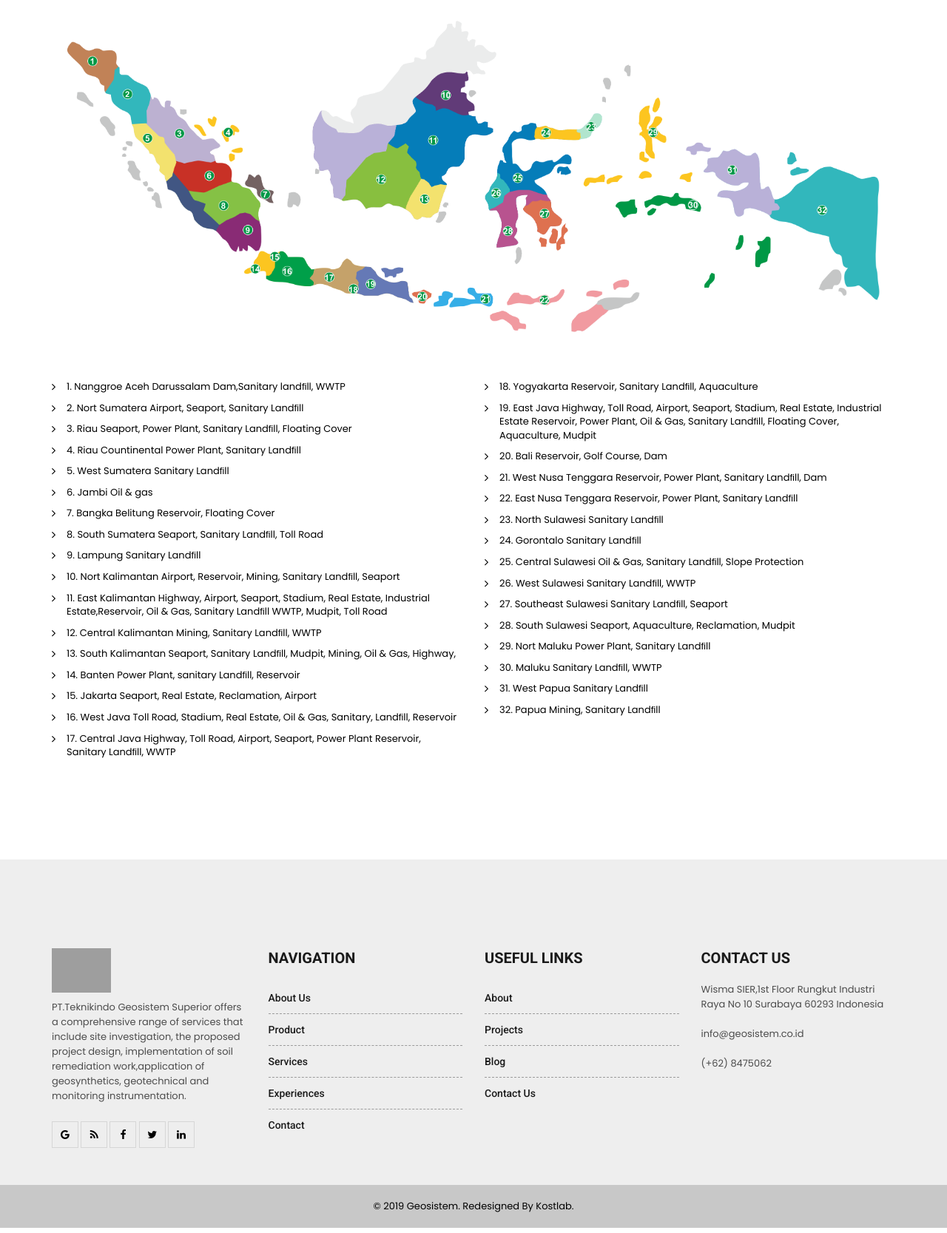
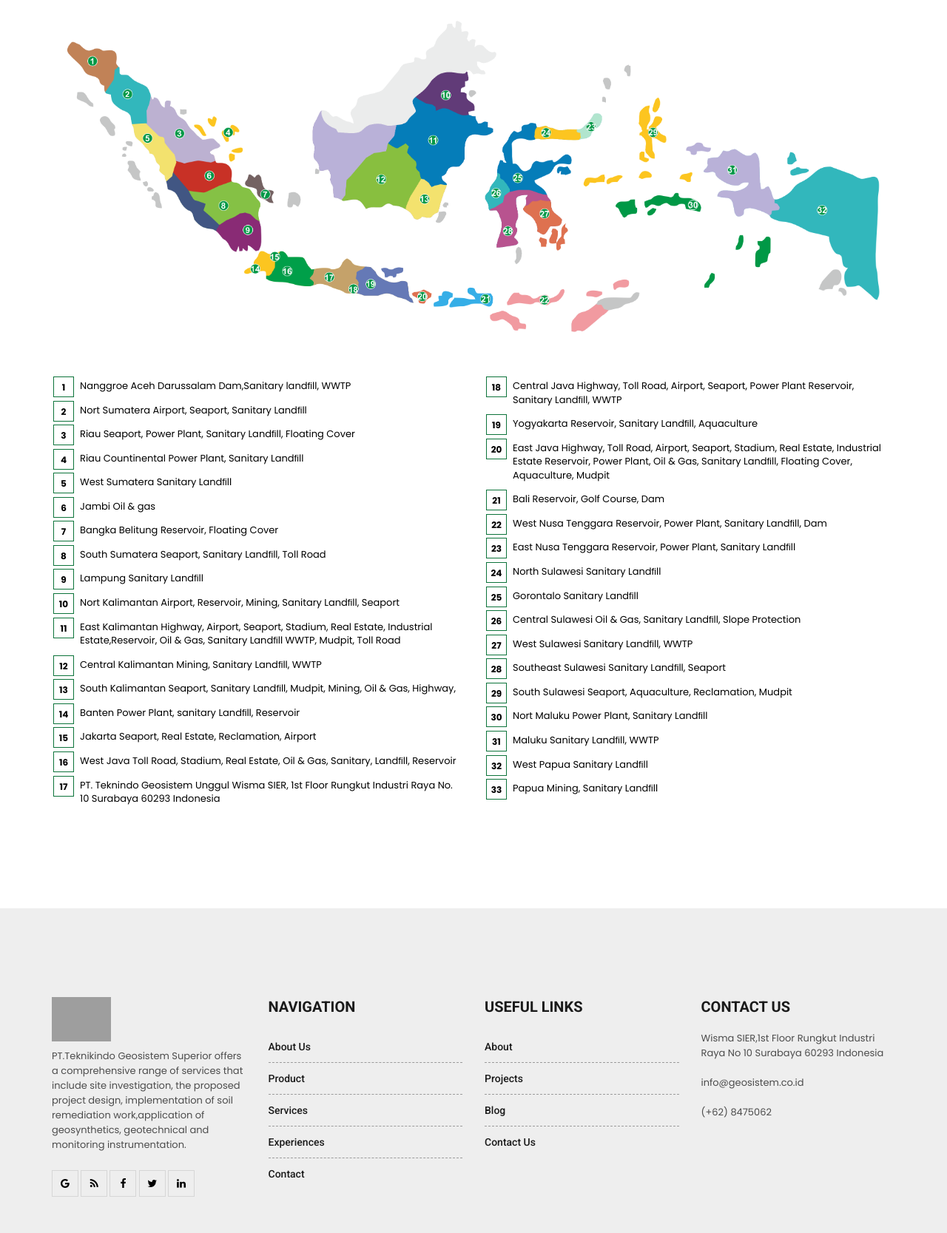
Before and after one commit to fataelislami/geosistem, a CodeIgniter app: page /kostlab/experiences in a window 1280 px wide. Shown: the part 305-1972 px from the top of the page at 74% size. Run offline with CodeIgniter, Linux system fonts and the light colour scheme; some libraries are stand-ins or nearby versions; grey boxes are pictures that could not be loaded.

Commit message:
Add li hidden

```diff
--- a/application/modules/front/views/experiences.php
+++ b/application/modules/front/views/experiences.php
@@ -26,74 +26,80 @@
             <div class="mt-post-text">
               <div class="row">
                 <div class="col-md-6">
-                  <ul class="list-angle-right anchor-line">
-                      <li>1. Nanggroe Aceh Darussalam Dam,Sanitary landﬁll, WWTP</li>
+                  <ol class="list-num-count list-outline">
+                  <li>Nanggroe Aceh Darussalam Dam,Sanitary landﬁll, WWTP</li>
 
-                      <li>2. Nort Sumatera Airport, Seaport, Sanitary Landﬁll</li>
+                  <li>Nort Sumatera Airport, Seaport, Sanitary Landﬁll</li>
 
-                      <li>3. Riau Seaport, Power Plant, Sanitary Landﬁll, Floating Cover</li>
+                  <li>Riau Seaport, Power Plant, Sanitary Landﬁll, Floating Cover</li>
 
-                      <li>4. Riau Countinental Power Plant, Sanitary Landﬁll</li>
+                  <li>Riau Countinental Power Plant, Sanitary Landﬁll</li>
 
-                      <li>5. West Sumatera Sanitary Landﬁll</li>
+                  <li>West Sumatera Sanitary Landﬁll</li>
 
-                      <li>6. Jambi Oil & gas</li>
+                  <li>Jambi Oil & gas</li>
 
-                      <li>7. Bangka Belitung Reservoir, Floating Cover</li>
+                  <li>Bangka Belitung Reservoir, Floating Cover</li>
 
-                      <li>8. South Sumatera Seaport, Sanitary Landﬁll, Toll Road</li>
+                  <li>South Sumatera Seaport, Sanitary Landﬁll, Toll Road</li>
 
-                      <li>9. Lampung Sanitary Landﬁll</li>
+                  <li>Lampung Sanitary Landﬁll</li>
 
-                      <li>10. Nort Kalimantan Airport, Reservoir, Mining, Sanitary Landﬁll, Seaport</li>
+                  <li>Nort Kalimantan Airport, Reservoir, Mining, Sanitary Landﬁll, Seaport</li>
 
-                      <li>11. East Kalimantan Highway, Airport, Seaport, Stadium, Real Estate, Industrial Estate,Reservoir, Oil & Gas, Sanitary Landﬁll WWTP, Mudpit, Toll Road</li>
+                  <li>East Kalimantan Highway, Airport, Seaport, Stadium, Real Estate, Industrial Estate,Reservoir, Oil & Gas, Sanitary Landﬁll WWTP, Mudpit, Toll Road</li>
 
-                      <li>12. Central Kalimantan Mining, Sanitary Landﬁll, WWTP</li>
+                  <li>Central Kalimantan Mining, Sanitary Landﬁll, WWTP</li>
 
-                      <li>13. South Kalimantan Seaport, Sanitary Landﬁll, Mudpit, Mining, Oil & Gas, Highway,</li>
+                  <li>South Kalimantan Seaport, Sanitary Landﬁll, Mudpit, Mining, Oil & Gas, Highway,</li>
 
-                      <li>14. Banten Power Plant, sanitary Landﬁll, Reservoir</li>
+                  <li>Banten Power Plant, sanitary Landﬁll, Reservoir</li>
 
-                      <li>15. Jakarta Seaport, Real Estate, Reclamation, Airport</li>
+                  <li>Jakarta Seaport, Real Estate, Reclamation, Airport</li>
 
-                      <li>16. West Java Toll Road, Stadium, Real Estate, Oil & Gas, Sanitary, Landﬁll, Reservoir</li>
-                      <li>17. Central Java Highway, Toll Road, Airport, Seaport, Power Plant Reservoir, Sanitary Landﬁll, WWTP</li>
+                  <li>West Java Toll Road, Stadium, Real Estate, Oil & Gas, Sanitary, Landﬁll, Reservoir</li>
 
-                      </ul>
+                  <li>PT. Teknindo Geosistem Unggul Wisma SIER, 1st Floor Rungkut Industri Raya No. 10 Surabaya 60293 Indonesia</li>
+
+                </ol>
                 </div>
                 <div class="col-md-6">
-                  <ul class="list-angle-right anchor-line">
+                  <ol class="list-num-count list-outline" id="colStartLi">
+                    <?php for($i=1;$i<=17;$i++){?>
+                      <li style="visibility:hidden;position:fixed"></li>
+                    <?php } ?>
 
-                    <li>18. Yogyakarta Reservoir, Sanitary Landﬁll, Aquaculture</li>
+                    <li>Central Java Highway, Toll Road, Airport, Seaport, Power Plant Reservoir, Sanitary Landﬁll, WWTP</li>
 
-                    <li>19. East Java Highway, Toll Road, Airport, Seaport, Stadium, Real Estate, Industrial Estate Reservoir, Power Plant, Oil & Gas, Sanitary Landﬁll, Floating Cover, Aquaculture, Mudpit</li>
+                    <li>Yogyakarta Reservoir, Sanitary Landﬁll, Aquaculture</li>
 
-                    <li>20. Bali Reservoir, Golf Course, Dam</li>
+                  <li>East Java Highway, Toll Road, Airport, Seaport, Stadium, Real Estate, Industrial Estate Reservoir, Power Plant, Oil & Gas, Sanitary Landﬁll, Floating Cover, Aquaculture, Mudpit</li>
 
-                    <li>21. West Nusa Tenggara Reservoir, Power Plant, Sanitary Landﬁll, Dam</li>
+                  <li>Bali Reservoir, Golf Course, Dam</li>
 
-                    <li>22. East Nusa Tenggara Reservoir, Power Plant, Sanitary Landﬁll</li>
+                  <li>West Nusa Tenggara Reservoir, Power Plant, Sanitary Landﬁll, Dam</li>
 
-                    <li>23. North Sulawesi Sanitary Landﬁll</li>
+                  <li>East Nusa Tenggara Reservoir, Power Plant, Sanitary Landﬁll</li>
 
-                    <li>24. Gorontalo Sanitary Landﬁll</li>
+                  <li>North Sulawesi Sanitary Landﬁll</li>
 
-                    <li>25. Central Sulawesi Oil & Gas, Sanitary Landﬁll, Slope Protection</li>
+                  <li>Gorontalo Sanitary Landﬁll</li>
 
-                    <li>26. West Sulawesi Sanitary Landﬁll, WWTP</li>
+                  <li>Central Sulawesi Oil & Gas, Sanitary Landﬁll, Slope Protection</li>
 
-                    <li>27. Southeast Sulawesi Sanitary Landﬁll, Seaport</li>
+                  <li>West Sulawesi Sanitary Landﬁll, WWTP</li>
 
-                    <li>28. South Sulawesi Seaport, Aquaculture, Reclamation, Mudpit</li>
+                  <li>Southeast Sulawesi Sanitary Landﬁll, Seaport</li>
 
-                    <li>29. Nort Maluku Power Plant, Sanitary Landﬁll</li>
+                  <li>South Sulawesi Seaport, Aquaculture, Reclamation, Mudpit</li>
 
-                    <li>30. Maluku Sanitary Landﬁll, WWTP</li>
+                  <li>Nort Maluku Power Plant, Sanitary Landﬁll</li>
 
-                    <li>31. West Papua Sanitary Landﬁll</li>
+                  <li>Maluku Sanitary Landﬁll, WWTP</li>
 
-                    <li>32. Papua Mining, Sanitary Landﬁll</li>
+                  <li>West Papua Sanitary Landﬁll</li>
+
+                  <li>Papua Mining, Sanitary Landﬁll</li>
                   </ol>
                 </div>
 
```
